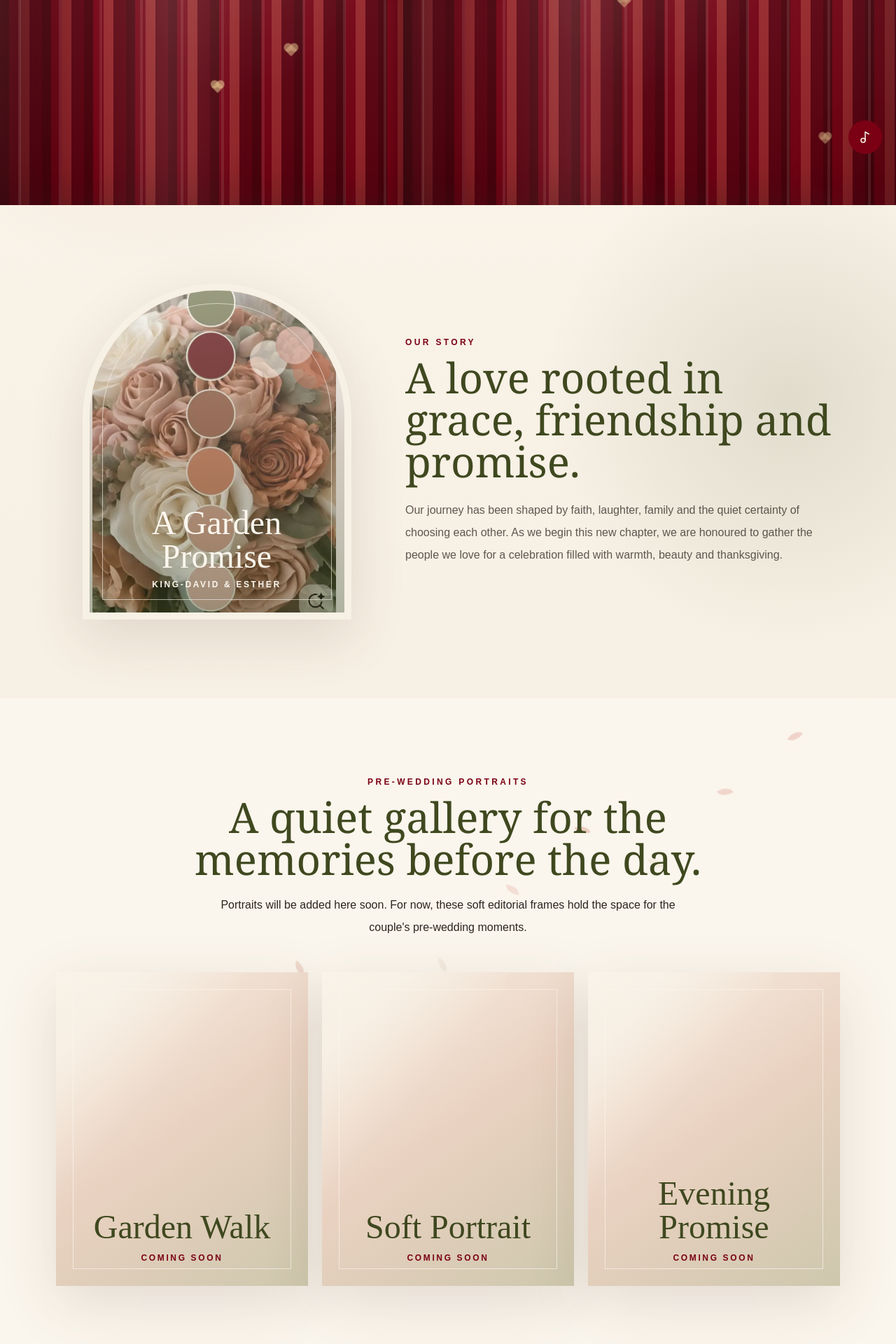
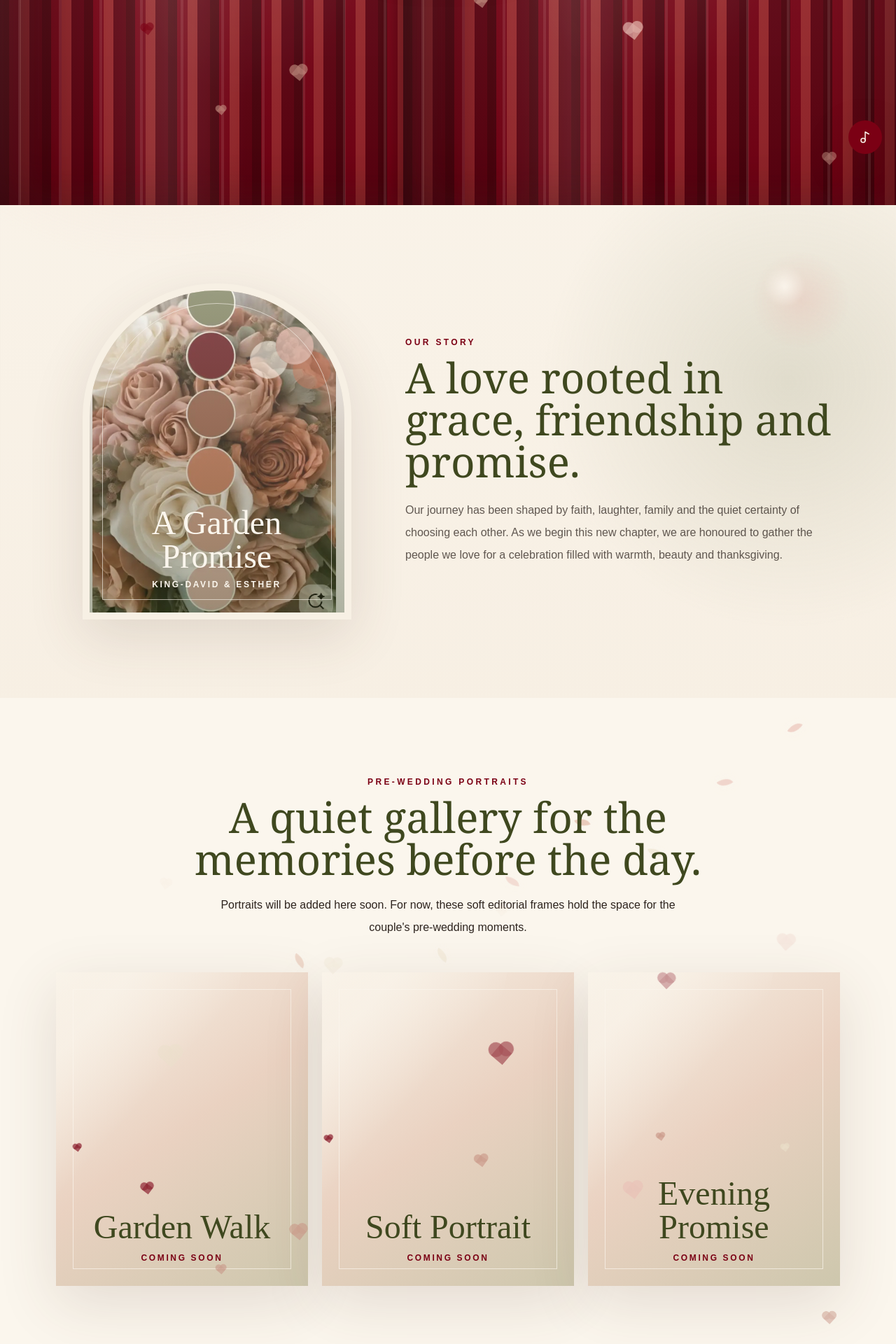
Before and after one commit to zionolamide/King-david-Wed-Esther, a Next.js app: page / in a window 1280 px wide. Shown: the part 560-2480 px from the top of the page at 70% size. Built offline with nearby package versions, Linux system fonts and the light colour scheme.

Commit message:
Enhance UI/UX animations, clean up RSVP form fields, and synchronize database schema

```diff
--- a/app/globals.css
+++ b/app/globals.css
@@ -180,31 +180,82 @@ body {
 
 .floating-heart {
   position: absolute;
-  bottom: -36px;
-  width: 18px;
-  height: 18px;
+  bottom: -40px;
   transform: rotate(45deg);
-  background: rgba(240, 210, 150, 0.64);
-  animation: heart-rise 5.8s ease-out infinite;
+  animation: heart-rise 8s ease-out infinite;
   opacity: 0;
+  will-change: transform, opacity;
 }
 
 .floating-heart::before,
 .floating-heart::after {
   content: "";
   position: absolute;
-  width: 18px;
-  height: 18px;
   border-radius: 50%;
   background: inherit;
 }
 
-.floating-heart::before {
-  left: -9px;
+/* Floating Heart Sizes */
+.heart-sm {
+  width: 10px;
+  height: 10px;
+}
+.heart-sm::before,
+.heart-sm::after {
+  width: 10px;
+  height: 10px;
+}
+.heart-sm::before {
+  left: -5px;
+}
+.heart-sm::after {
+  top: -5px;
 }
 
-.floating-heart::after {
-  top: -9px;
+.heart-md {
+  width: 16px;
+  height: 16px;
+}
+.heart-md::before,
+.heart-md::after {
+  width: 16px;
+  height: 16px;
+}
+.heart-md::before {
+  left: -8px;
+}
+.heart-md::after {
+  top: -8px;
+}
+
+.heart-lg {
+  width: 24px;
+  height: 24px;
+}
+.heart-lg::before,
+.heart-lg::after {
+  width: 24px;
+  height: 24px;
+}
+.heart-lg::before {
+  left: -12px;
+}
+.heart-lg::after {
+  top: -12px;
+}
+
+/* Floating Heart Colors */
+.heart-wine {
+  background: rgba(123, 0, 20, 0.72) !important;
+}
+.heart-rose {
+  background: rgba(200, 148, 133, 0.76) !important;
+}
+.heart-blush {
+  background: rgba(233, 192, 182, 0.8) !important;
+}
+.heart-champagne {
+  background: rgba(234, 223, 201, 0.76) !important;
 }
 
 .hero-title {
@@ -370,6 +421,76 @@ body {
   transform: translateX(45%) rotate(12deg);
 }
 
+.love-section {
+  position: relative;
+}
+
+.love-section::before {
+  content: "";
+  position: absolute;
+  inset: -3rem -1rem auto auto;
+  width: 9rem;
+  height: 9rem;
+  border-radius: 50%;
+  background:
+    radial-gradient(circle at 35% 35%, rgba(251, 246, 237, 0.9), transparent 22%),
+    radial-gradient(circle, rgba(233, 192, 182, 0.42), transparent 68%);
+  filter: blur(1px);
+  pointer-events: none;
+  animation: soft-float 7s ease-in-out infinite;
+}
+
+.love-card {
+  position: relative;
+  overflow: hidden;
+  transition:
+    transform 420ms ease,
+    box-shadow 420ms ease,
+    border-color 420ms ease;
+}
+
+.love-card::after {
+  content: "";
+  position: absolute;
+  inset: -45% auto auto -30%;
+  width: 65%;
+  height: 180%;
+  background: linear-gradient(120deg, transparent 30%, rgba(251, 246, 237, 0.36), transparent 70%);
+  transform: translateX(-100%) rotate(12deg);
+  transition: transform 700ms ease;
+  pointer-events: none;
+}
+
+.love-card:hover {
+  transform: translateY(-5px);
+  box-shadow: 0 30px 90px rgba(86, 54, 42, 0.18);
+}
+
+.love-card:hover::after {
+  transform: translateX(240%) rotate(12deg);
+}
+
+a,
+button {
+  transition:
+    transform 280ms cubic-bezier(0.175, 0.885, 0.32, 1.275),
+    box-shadow 280ms ease,
+    background-color 220ms ease,
+    color 220ms ease,
+    opacity 220ms ease;
+}
+
+a:hover,
+button:hover {
+  transform: translateY(-3px) scale(1.02);
+  box-shadow: 0 10px 24px rgba(123, 0, 20, 0.16);
+}
+
+button:active,
+a:active {
+  transform: translateY(-1px) scale(0.98);
+}
+
 @keyframes petal-fall {
   0% {
     transform: translate3d(0, -10%, 0) rotate(0deg);
@@ -421,15 +542,52 @@ body {
 @keyframes heart-rise {
   0% {
     opacity: 0;
-    transform: translate3d(0, 0, 0) rotate(45deg) scale(0.55);
+    transform: translateY(0) rotate(45deg) scale(0.4);
   }
-  18% {
-    opacity: 0.84;
+  12% {
+    opacity: 0.72;
+  }
+  50% {
+    opacity: 0.85;
+    transform: translateY(-45vh) translateX(30px) rotate(35deg) scale(0.8);
   }
   100% {
     opacity: 0;
-    transform: translate3d(28px, -88vh, 0) rotate(45deg) scale(0.9);
+    transform: translateY(-95vh) translateX(-30px) rotate(55deg) scale(1.1);
   }
+}
+
+@keyframes love-pulse {
+  0%, 100% {
+    transform: scale(1);
+    box-shadow: 0 10px 30px rgba(123, 0, 20, 0.08);
+  }
+  50% {
+    transform: scale(1.02);
+    box-shadow: 0 15px 40px rgba(123, 0, 20, 0.16);
+    border-color: rgba(123, 0, 20, 0.28);
+  }
+}
+
+@keyframes text-sparkle {
+  0%, 100% {
+    opacity: 0.82;
+    text-shadow: 0 0 6px rgba(233, 192, 182, 0.24);
+  }
+  50% {
+    opacity: 1;
+    text-shadow:
+      0 0 14px rgba(233, 192, 182, 0.88),
+      0 0 24px rgba(123, 0, 20, 0.32);
+  }
+}
+
+.love-pulse {
+  animation: love-pulse 4s ease-in-out infinite;
+}
+
+.text-sparkle {
+  animation: text-sparkle 3s ease-in-out infinite;
 }
 
 @keyframes title-glow {
--- a/app/page.tsx
+++ b/app/page.tsx
@@ -175,22 +175,49 @@ function FloatingPetals() {
   );
 }
 
+
 function FloatingHearts({ active }: { active: boolean }) {
   if (!active) return null;
 
   return (
     <div className="pointer-events-none absolute inset-0 z-[18] overflow-hidden">
-      {Array.from({ length: 18 }).map((_, index) => (
+      {Array.from({ length: 18 }).map((_, index) => {
+        const sizeClass = ["heart-sm", "heart-md", "heart-lg"][index % 3];
+        const colorClass = ["heart-wine", "heart-rose", "heart-blush", "heart-champagne"][index % 4];
+        return (
           <span
             key={index}
-          className="floating-heart"
+            className={`floating-heart ${sizeClass} ${colorClass}`}
             style={{
               left: `${6 + ((index * 17) % 88)}%`,
               animationDelay: `${index * 0.32}s`,
               animationDuration: `${4.8 + (index % 5) * 0.8}s`
             }}
           />
-      ))}
+        );
+      })}
+    </div>
+  );
+}
+
+function BackgroundHearts() {
+  return (
+    <div className="pointer-events-none fixed inset-0 z-0 overflow-hidden opacity-[0.14]">
+      {Array.from({ length: 24 }).map((_, index) => {
+        const sizeClass = ["heart-sm", "heart-md", "heart-lg"][index % 3];
+        const colorClass = ["heart-wine", "heart-rose", "heart-blush", "heart-champagne"][index % 4];
+        return (
+          <span
+            key={index}
+            className={`floating-heart ${sizeClass} ${colorClass}`}
+            style={{
+              left: `${4 + ((index * 13) % 92)}%`,
+              animationDelay: `${index * 0.45}s`,
+              animationDuration: `${7 + (index % 5) * 1.5}s`
+            }}
+          />
+        );
+      })}
     </div>
   );
 }
@@ -205,7 +232,7 @@ function ScratchDateCard() {
 
   return (
     <div
-      className={`scratch-card invitation-border relative mx-auto mt-7 max-w-xl overflow-hidden bg-ivory/84 p-5 text-center shadow-soft lg:mx-0 ${
+      className={`scratch-card love-pulse invitation-border relative mx-auto mt-7 max-w-xl overflow-hidden bg-ivory/84 p-5 text-center shadow-soft lg:mx-0 ${
         revealed ? "is-revealed" : ""
       }`}
       onPointerDown={scratch}
@@ -223,7 +250,7 @@ function ScratchDateCard() {
       <p className="relative z-10 text-xs font-semibold uppercase tracking-[0.22em] text-wine">
         Wedding Date
       </p>
-      <p className="relative z-10 mt-2 font-serif text-3xl leading-relaxed text-moss">
+      <p className="relative z-10 mt-2 font-serif text-3xl leading-relaxed text-moss text-sparkle">
         Saturday, 22 August 2026
       </p>
       {!revealed ? (
@@ -306,7 +333,7 @@ function CurtainHero({ countdown }: { countdown: ReturnType<typeof useCountdown>
             <p className="mb-4 text-xs font-semibold uppercase tracking-[0.34em] text-wine">
               Formal Garden Elegance
             </p>
-            <h1 className="hero-title font-script leading-[0.78] text-moss">
+            <h1 className="hero-title font-script leading-[0.78] text-moss text-sparkle">
               King David
               <span className="block font-serif text-3xl italic text-wine sm:text-5xl">&</span>
               Esther
@@ -332,7 +359,7 @@ function CurtainHero({ countdown }: { countdown: ReturnType<typeof useCountdown>
             </div>
           </div>
 
-          <div className="countdown-card invitation-border rounded-[2rem] bg-ivory/80 p-4 shadow-soft backdrop-blur sm:p-5">
+          <div className="countdown-card love-pulse invitation-border rounded-[2rem] bg-ivory/80 p-4 shadow-soft backdrop-blur sm:p-5">
             <div className="rounded-[1.5rem] bg-champagne/45 p-5 text-center">
               <p className="mb-5 text-xs font-semibold uppercase tracking-[0.28em] text-moss">
                 Countdown to our day
@@ -411,7 +438,6 @@ export default function Home() {
   const [lastRsvp, setLastRsvp] = useState<{
     fullName: string;
     phone: string;
-    attendees: number;
     entryCode: string;
   } | null>(null);
 
@@ -424,14 +450,11 @@ export default function Home() {
     const title = String(form.get("title") ?? "(No Prefix)");
     const fullName = String(form.get("fullName") ?? "");
     const phone = String(form.get("phone") ?? "");
-    const attendees = Number(form.get("attendees") ?? 1);
     const payload = {
       title,
       fullName,
       email: String(form.get("email") ?? ""),
       phone,
-      attendees,
-      attending: String(form.get("attending") ?? "yes"),
       note: String(form.get("note") ?? "")
     };
 
@@ -458,7 +481,6 @@ export default function Home() {
     setLastRsvp({
       fullName,
       phone,
-      attendees,
       entryCode: String(result.entryCode ?? "")
     });
     setMessage(
@@ -470,7 +492,8 @@ export default function Home() {
   }
 
   return (
-    <main className="overflow-hidden text-ink">
+    <main className="relative overflow-hidden text-ink">
+      <BackgroundHearts />
       <SoundButton />
       <nav className="fixed inset-x-0 top-0 z-50 border-b border-white/30 bg-ivory/82 backdrop-blur-xl">
         <div className="section-shell flex h-16 items-center justify-between">
@@ -489,7 +512,7 @@ export default function Home() {
       <CurtainHero countdown={countdown} />
 
       <section id="story" className="py-20 sm:py-28">
-        <div className="section-shell grid gap-10 lg:grid-cols-[0.85fr_1.15fr] lg:items-center">
+        <div className="section-shell love-section grid gap-10 lg:grid-cols-[0.85fr_1.15fr] lg:items-center">
           <FadeIn>
             <StoryArch />
           </FadeIn>
@@ -512,6 +535,7 @@ export default function Home() {
 
       <section id="pre-wedding" className="relative bg-ivory py-20 sm:py-28">
         <FloatingPetals />
+        <FloatingHearts active />
         <div className="section-shell relative z-10">
           <FadeIn className="mx-auto max-w-3xl text-center">
             <p className="text-xs font-semibold uppercase tracking-[0.28em] text-wine">
@@ -529,7 +553,7 @@ export default function Home() {
           <div className="mt-12 grid gap-5 md:grid-cols-3">
             {["Garden Walk", "Soft Portrait", "Evening Promise"].map((title, index) => (
               <FadeIn key={title} delay={index * 0.08}>
-                <div className="photo-placeholder group relative h-[28rem] overflow-hidden bg-champagne shadow-soft">
+                <div className="photo-placeholder love-card group relative h-[28rem] overflow-hidden bg-champagne shadow-soft">
                   <div className="absolute inset-0 bg-[linear-gradient(145deg,rgba(251,246,237,0.86),rgba(233,192,182,0.44),rgba(115,123,84,0.24))]" />
                   <div className="absolute inset-6 border border-ivory/70" />
                   <div className="absolute left-6 right-6 top-8 h-40 rounded-t-full bg-ivory/46" />
@@ -564,7 +588,7 @@ export default function Home() {
               { icon: Clock, label: "Reception", value: "Follows immediately" }
             ].map((item) => (
               <FadeIn key={item.label}>
-                <div className="h-full border border-ivory/18 bg-ivory/8 p-7 backdrop-blur">
+                <div className="love-card h-full border border-ivory/18 bg-ivory/8 p-7 backdrop-blur">
                   <item.icon className="mb-5 text-blush" size={24} />
                   <p className="text-xs font-semibold uppercase tracking-[0.2em] text-champagne">
                     {item.label}
@@ -577,7 +601,7 @@ export default function Home() {
 
           <div className="mt-8 grid gap-6 lg:grid-cols-[0.8fr_1.2fr]">
             <FadeIn>
-              <div className="bg-ivory p-7 text-ink shadow-soft">
+              <div className="love-card bg-ivory p-7 text-ink shadow-soft">
                 <h3 className="font-serif text-4xl text-moss">Order of Celebration</h3>
                 <div className="mt-6 space-y-5">
                   {schedule.map((item) => (
@@ -595,7 +619,7 @@ export default function Home() {
               </div>
             </FadeIn>
             <FadeIn delay={0.12}>
-              <div className="min-h-80 overflow-hidden bg-ivory shadow-soft">
+              <div className="love-card min-h-80 overflow-hidden bg-ivory shadow-soft">
                 <iframe
                 title="Camp Young Ede map"
                   src={`https://www.google.com/maps?q=${encodedVenue}&output=embed`}
@@ -619,7 +643,7 @@ export default function Home() {
 
       <section id="dress-code" className="py-20 sm:py-28">
         <div className="section-shell">
-          <FadeIn className="floral-frame invitation-border bg-ivory/78 p-7 shadow-soft sm:p-12">
+          <FadeIn className="floral-frame invitation-border love-card bg-ivory/78 p-7 shadow-soft sm:p-12">
             <div className="relative z-10 mx-auto max-w-4xl text-center">
               <p className="font-script text-5xl text-sage sm:text-6xl">Style Inspiration</p>
               <h2 className="mt-2 font-serif text-5xl italic leading-tight text-moss sm:text-7xl">
@@ -636,7 +660,7 @@ export default function Home() {
             </div>
 
             <div className="relative z-10 mt-10 grid gap-6 md:grid-cols-2">
-              <div className="bg-champagne/56 p-7">
+              <div className="love-card bg-champagne/56 p-7">
                 <AttireIllustration type="ladies" />
                 <Flower2 className="mb-5 text-wine" />
                 <h3 className="font-serif text-4xl text-moss">Ladies</h3>
@@ -646,7 +670,7 @@ export default function Home() {
                   welcome to complement the overall look.
                 </p>
               </div>
-              <div className="bg-blush/34 p-7">
+              <div className="love-card bg-blush/34 p-7">
                 <AttireIllustration type="gentlemen" />
                 <Sparkles className="mb-5 text-wine" />
                 <h3 className="font-serif text-4xl text-moss">Gentlemen</h3>
@@ -677,7 +701,7 @@ export default function Home() {
           </FadeIn>
 
           <FadeIn delay={0.12}>
-            <div className="invitation-border bg-ivory p-7 text-ink shadow-soft sm:p-10">
+            <div className="invitation-border love-card bg-ivory p-7 text-ink shadow-soft sm:p-10">
               <Gift className="mb-5 text-wine" size={28} />
               <h3 className="font-serif text-4xl text-moss">Gifts</h3>
               <p className="mt-4 leading-8 text-ink/74">
@@ -746,7 +770,7 @@ export default function Home() {
           </FadeIn>
 
           <FadeIn delay={0.12}>
-            <form onSubmit={submitRsvp} className="invitation-border bg-ivory p-6 shadow-soft sm:p-9">
+            <form onSubmit={submitRsvp} className="invitation-border love-card bg-ivory p-6 shadow-soft sm:p-9">
               {status === "closed" ? (
                 <div className="py-14 text-center">
                   <XCircle className="mx-auto mb-4 h-14 w-14 text-wine" />
@@ -772,7 +796,7 @@ export default function Home() {
                     <a
                       href={buildWhatsAppUrl(
                         lastRsvp.phone,
-                        `Hello ${lastRsvp.fullName},\n\nYour entry code for King David & Esther's wedding is:\n\n${lastRsvp.entryCode}\n\nGuests: ${lastRsvp.attendees}\nDate: Saturday, 22nd August 2026\nTime: 11:00 AM\nVenue: Camp Young, Ede\n\nPlease keep this code safe and present it at the entrance.`
+                        `Hello ${lastRsvp.fullName},\n\nYour entry code for King David & Esther's wedding is:\n\n${lastRsvp.entryCode}\n\nDate: Saturday, 22nd August 2026\nTime: 11:00 AM\nVenue: Camp Young, Ede\n\nPlease keep this code safe and present it at the entrance.`
                       )}
                       target="_blank"
                       rel="noreferrer"
@@ -807,26 +831,7 @@ export default function Home() {
                       <span className="label">WhatsApp number</span>
                       <input className="field" name="phone" inputMode="tel" placeholder="+234..." required />
                     </label>
-                    <label>
-                      <span className="label">Number attending</span>
-                      <input
-                        className="field"
-                        type="number"
-                        name="attendees"
-                        min={1}
-                        max={10}
-                        defaultValue={1}
-                        required
-                      />
-                    </label>
                   </div>
-                  <label className="mt-5 block">
-                    <span className="label">Attendance</span>
-                    <select className="field" name="attending" required>
-                      <option value="yes">Joyfully attending</option>
-                      <option value="no">Regretfully unable to attend</option>
-                    </select>
-                  </label>
                   <label className="mt-5 block">
                     <span className="label">Message optional</span>
                     <textarea className="field min-h-32 resize-y" name="note" />
```
Also changed, not shown: app/api/rsvp/route.ts (+31 -45 lines), 1 other file (tests, documents, lock files or other folders). Lines whose indentation alone changed are shown as unchanged.
